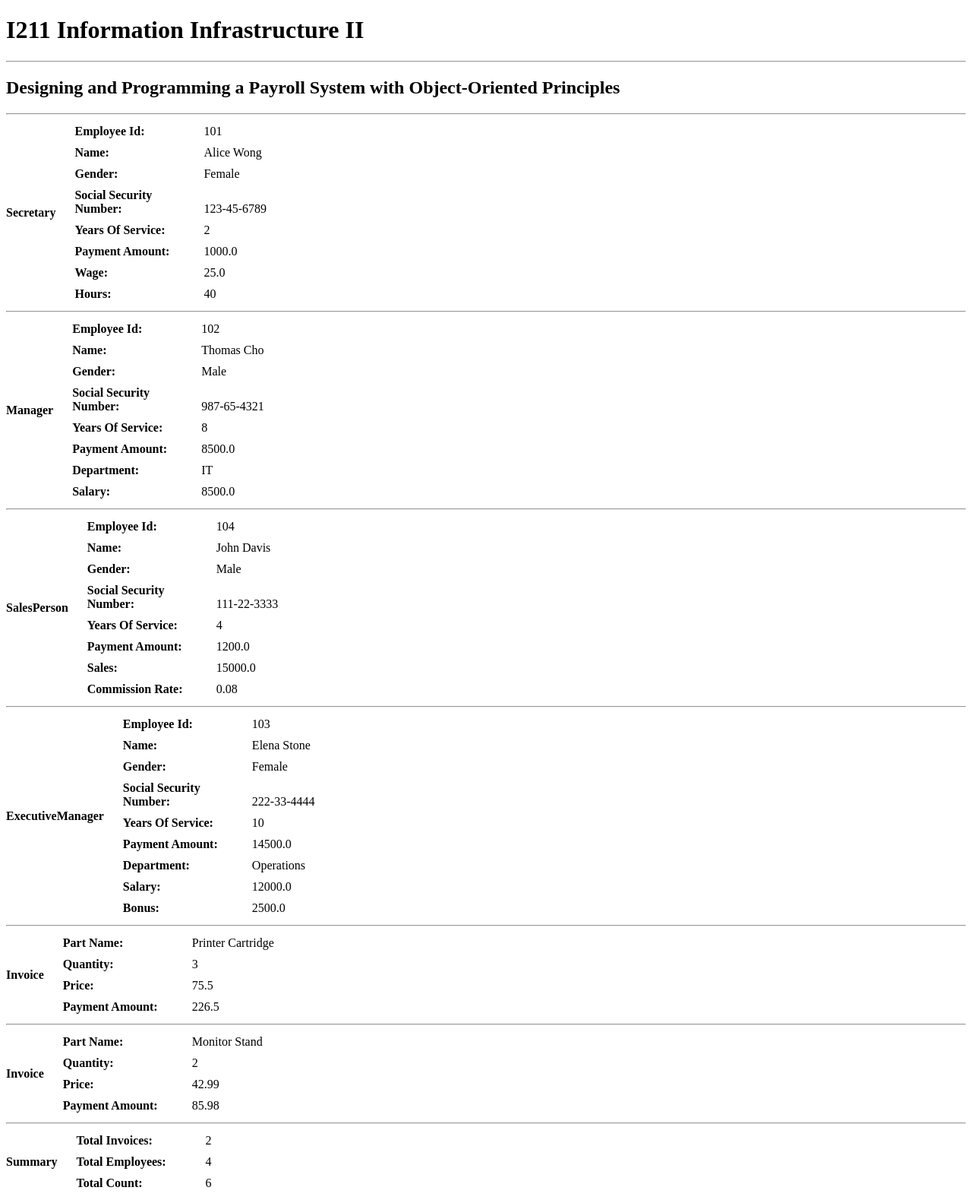
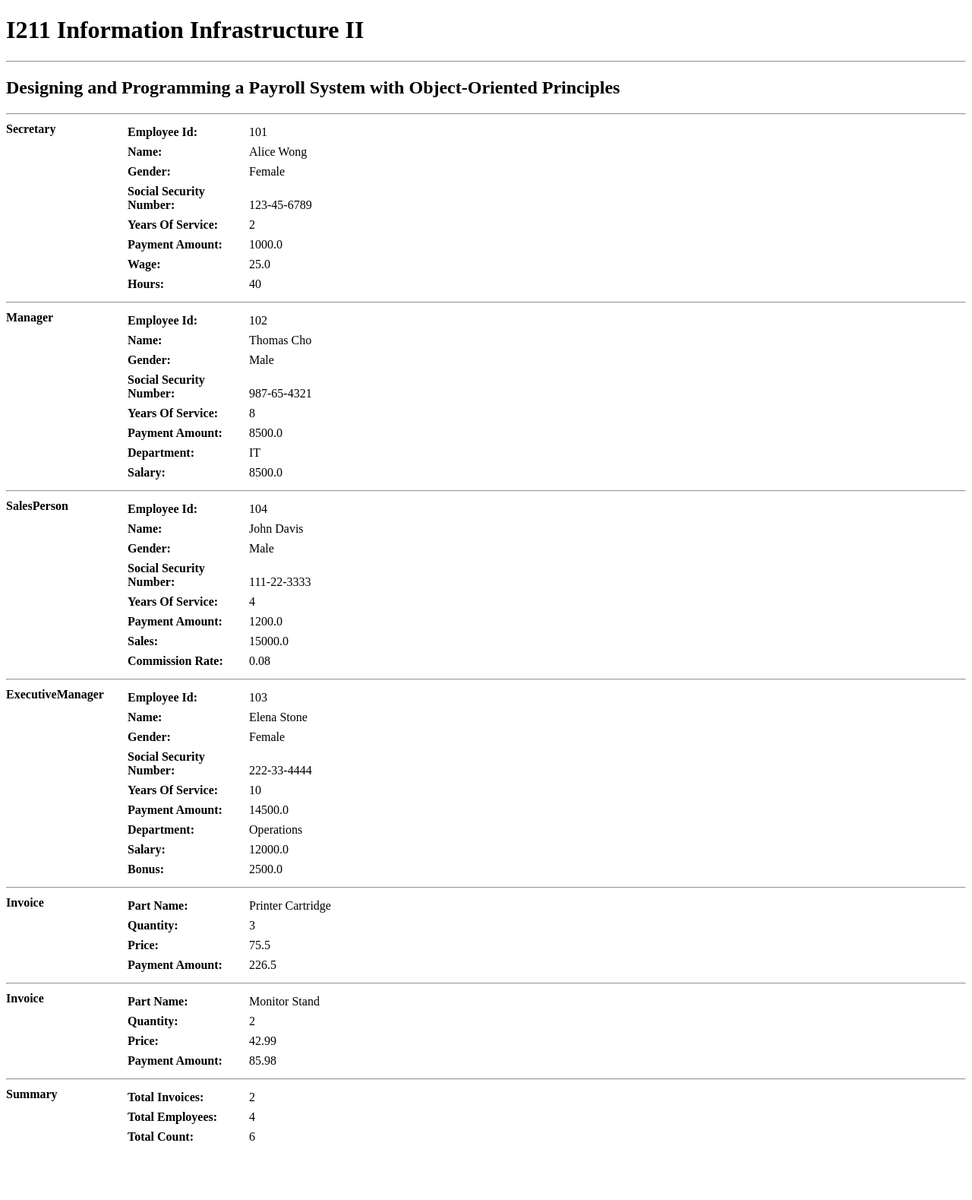
Before and after one commit to hnichin/Lab05, a Flask app: page /payroll in a window 1280 px wide. Shown: the whole page at 76% size. After the commit the page ends 1501 px from the top, so only its background shows below. Run offline with Flask 3, Linux system fonts and the light colour scheme.

Commit message:
change css to look more organized.

```diff
--- a/static/main.css
+++ b/static/main.css
@@ -1,24 +1,31 @@
 span {
     display: inline-block;
-    padding: 5px;
+
 }
-/*Added a class called normal-text to remove the font-weight from the h1 tag*/
-span.normal-text {
-    font-weight: normal;
+.container {
+    display: flex;
+    align-items: flex-start;
+    gap: 30px;
+    margin: 10px 0;
+  }
+.left-text {
+    width: 130px;
+    font-weight: bold;
 }
-
-div > span:first-child {
+.right-stacked {
+    display: flex;
+    flex-direction: column;
+}
+  .right-stacked > div > span:first-child {
     width: 160px;
+    padding: 4px 0;
     font-weight: bold;
 }
 
-.container {
-    display: flex;
-    align-items: center; /* Aligns left text and right stack vertically */
-    gap: 20px;           /* Space between left text and right stack */
-  }
+  .right-stacked > div > span:last-child {
+    padding: 4px 0;
+}
 
-  .right-stacked {
-    display: flex;
-    flex-direction: column; /* Stacks the child elements vertically */
-  }
+  hr {
+    margin: 10px 0;
+}
```
